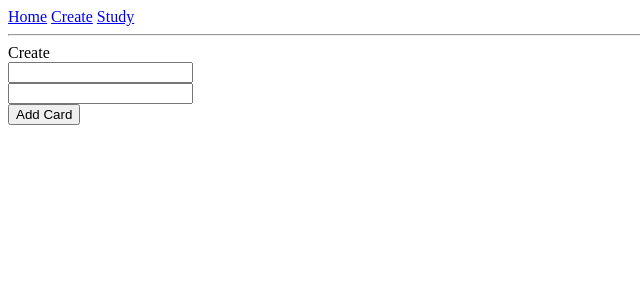
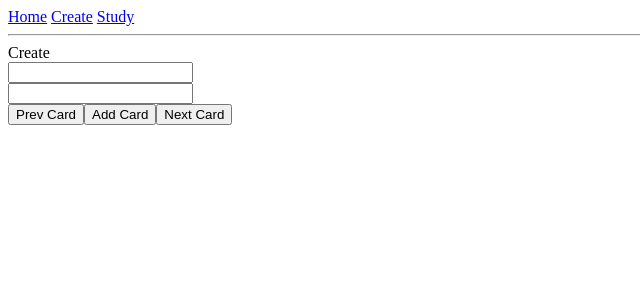
Before and after one commit to orfnyc/flashcards, a React (Vite) app: page /Create in a window 1280 px wide. Shown: the top 300 px of the page, without its empty margins (0-640 px from the left). Built offline with nearby package versions, Linux system fonts and the light colour scheme.

Commit message:
Create/Study prev/next updates

```diff
--- a/src/routes/Create.tsx
+++ b/src/routes/Create.tsx
@@ -11,6 +11,7 @@ function Create()
 {
     const createRef = useRef(new CreateMode());
     const createInstance = createRef.current;
+    const [dummyState, setdummyState] = useState(1)
     const [question, setQuestion] = useState("");
     const [answer, setAnswer] = useState("");
 
@@ -21,13 +22,25 @@ function Create()
         localStorage.setItem('deck', JSON.stringify(createInstance.getDeck()));
     }
 
+    const prevCard = () => (
+        createInstance.goToPrevious(),
+        setdummyState(dummyState * -1)
+    );
+
+    const nextCard = () => (
+        createInstance.goToNextCard(),
+        setdummyState(dummyState * -1)
+    );
+
     return (
         <div>
             <div>Create</div>
             <form className="answerSubmission" onSubmit={handleSubmit}>
                 <input type="text" onChange={(e) => setQuestion(e.target.value)}/><br/>
                 <input type="text" onChange={(e) => setAnswer(e.target.value)}/><br/>
+                <button type={prevCard}>Prev Card</button>
                 <button type='submit'>Add Card</button>
+                <button type={nextCard}>Next Card</button>
             </form>
         </div>
     );
--- a/src/routes/Study.tsx
+++ b/src/routes/Study.tsx
@@ -20,11 +20,6 @@ function Study() {
         (checkBool) ? setAnswer(answer) : setAnswer('')
     );
 
-    const prevCard = () => (
-      studyInstance.goToPrevious(),
-      setdummyState(dummyState * -1)
-    );
-
     const nextCard = () => (
       studyInstance.goToNextCard(),
       setdummyState(dummyState * -1)
@@ -44,7 +39,6 @@ function Study() {
         <button onClick={handleSubmit}>Submit Answer</button>
         <p key={dummyState}>{(finalBool) ? checkBool.toString() : ''}</p>
         <p>{(finalBool && !checkBool) ? ('The answer is actually:' + studyInstance.getCardAnswer()) : ''}</p>
-        <button onClick={prevCard}>Prev Card</button>
         <button onClick={nextCard}>Next Card</button>
       </>
     );
```
